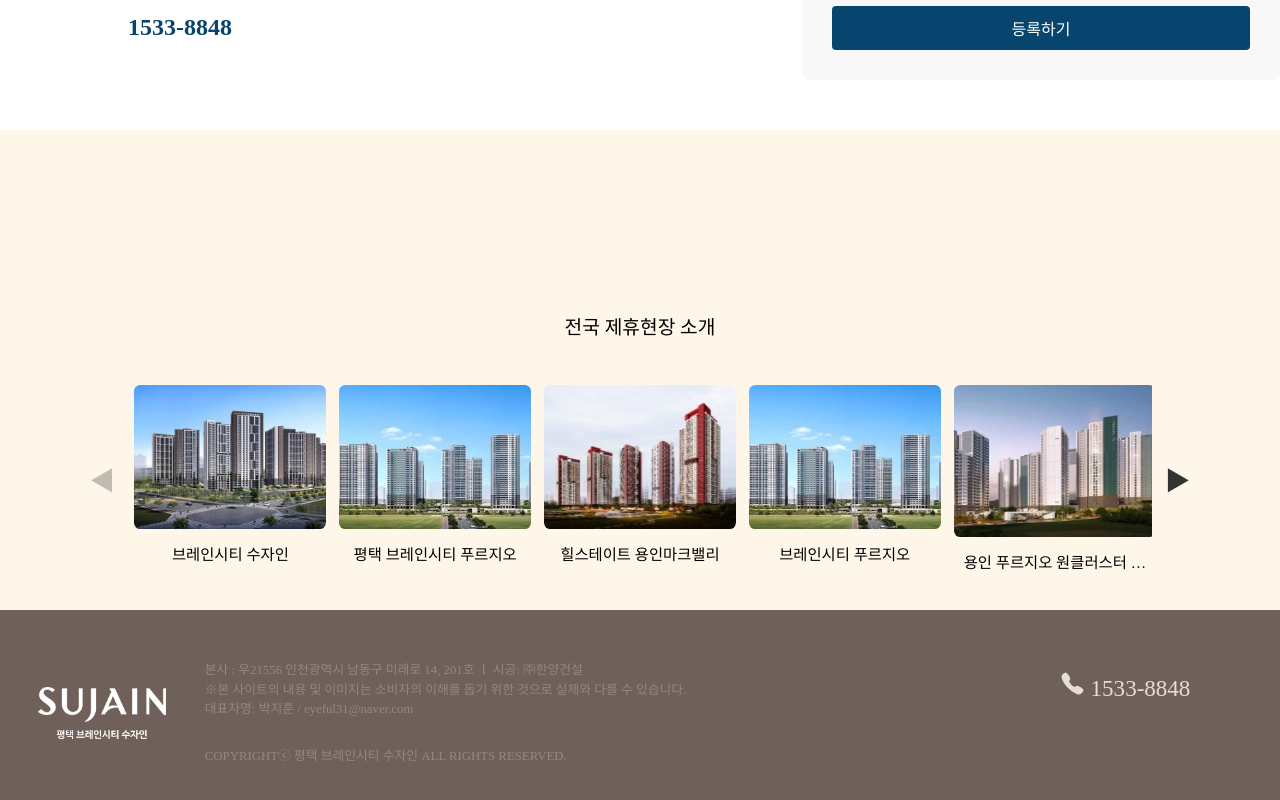
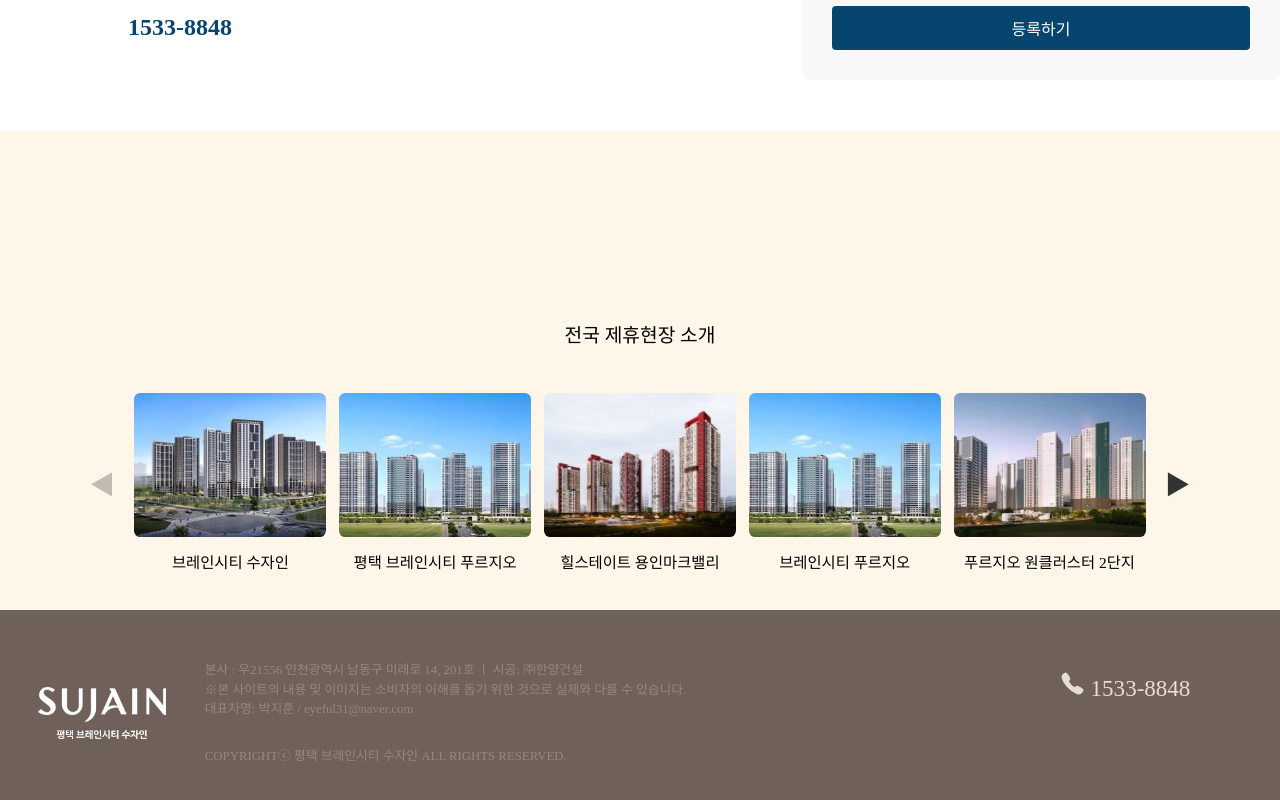
Before and after one commit to parkjihun22/jeju-wepark, a React (Create React App) app: page / in a window 1280 px wide. Shown: the part 5124-5924 px from the top of the page. Built offline with nearby package versions, Linux system fonts and the light colour scheme; a web font is replaced by a local one.

Commit message:
feat : 사진오류수정

```diff
--- a/src/UrlList.js
+++ b/src/UrlList.js
@@ -15,7 +15,7 @@ const UrlList = [
     { image: img1, name: "평택 브레인시티 푸르지오", url: "https://www.cialisknfrx.com", image_alt: "평택브레인시티푸르지오" },
     { image: img4, name: "힐스테이트 용인마크밸리", url: "https://www.alwatanyh.com", image_alt: "힐스테이트용인마크밸리" },
     { image: img1, name: "브레인시티 푸르지오", url: "https://www.bunyang-114.com", image_alt: "브레인시티푸르지오" },
-    { image: img3, name: "용인 푸르지오 원클러스터 2단지", url: "https://www.beyinegzersizi.com", image_alt: "용인푸르지오원클러스터2단지" },
+    { image: img3, name: "푸르지오 원클러스터 2단지", url: "https://www.beyinegzersizi.com", image_alt: "용인푸르지오원클러스터2단지" },
     { image: img5, name: "대전도안 벽산블루밍", url: "https://www.abcya4.com", image_alt: "도안벽산블루밍" },
     { image: img6, name: "대전 하늘채 스카이앤 3차", url: "https://www.kikaporn.com", image_alt: "대전하늘채스카이앤3차" },
     { image: img2, name: "평택 브레인시티 수자인", url: "https://www.ys-sujain.co.kr", image_alt: "평택브레인시티수자인" },
```
